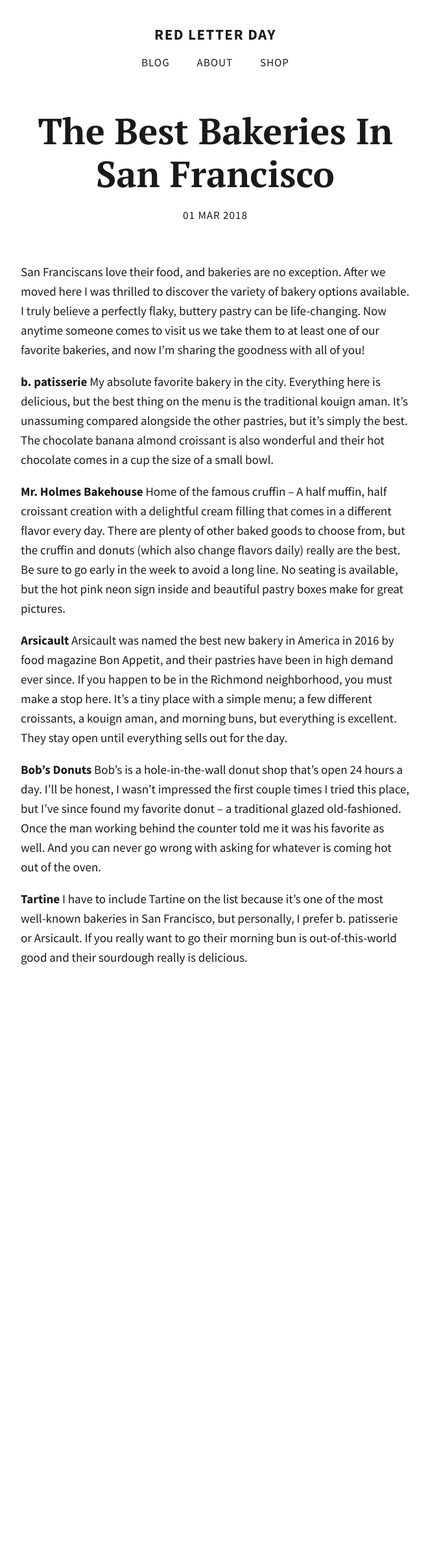
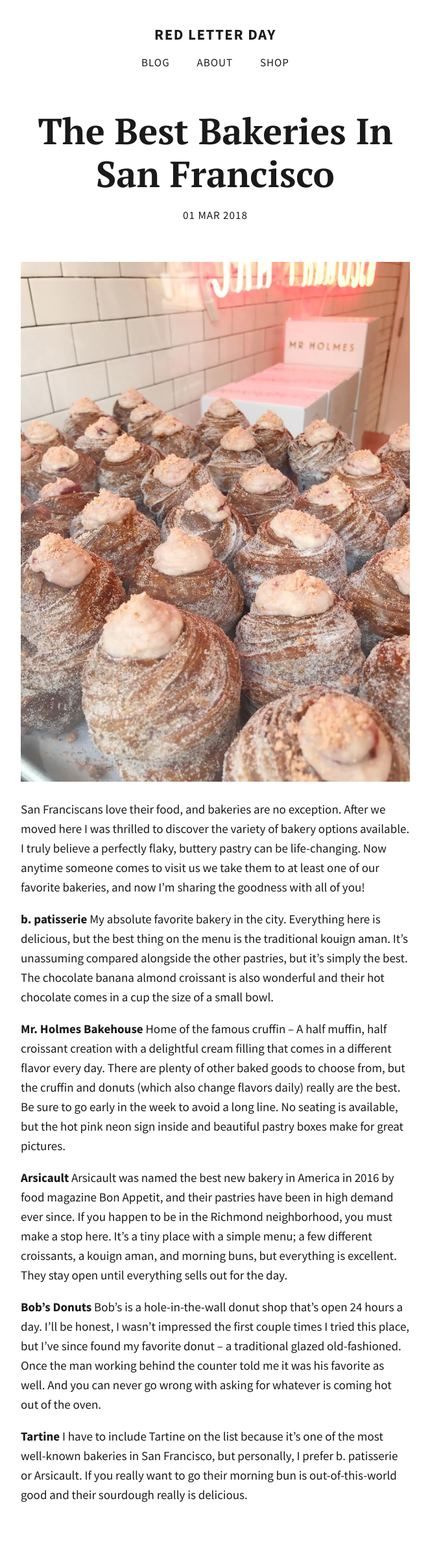
Before and after one commit to totiffany/totiffany.github.io, a Jekyll site: the page built from _posts/2018-03-01-The-Best-Bakeries-in-San-Francisco.md, in a window 1280 px wide. Shown: the whole page at 65% size, without its empty margins (308-971 px from the left). Built offline with Jekyll 4.4.1, drawn with Linux system fonts in a browser that asks for light colours; our own code applies the rules of GitHub Pages for plain Markdown files; before the commit the page ends 1583 px from its top, so only the background shows below that.

Commit message:
Update 2018-03-01-The-Best-Bakeries-in-San-Francisco.md

```diff
--- a/_posts/2018-03-01-The-Best-Bakeries-in-San-Francisco.md
+++ b/_posts/2018-03-01-The-Best-Bakeries-in-San-Francisco.md
@@ -7,6 +7,8 @@ description: >-
   anytime someone comes to visit us we take them to at least one of our favorite
   bakeries, and now I'm sharing the goodness with all of you!
 ---
+![holmes.jpg]({{site.baseurl}}/img/holmes.jpg)
+
 San Franciscans love their food, and bakeries are no exception. After we moved here I was thrilled to discover the variety of bakery options available. I truly believe a perfectly flaky, buttery pastry can be life-changing. Now anytime someone comes to visit us we take them to at least one of our favorite bakeries, and now I'm sharing the goodness with all of you!
 
 **b. patisserie**
```
